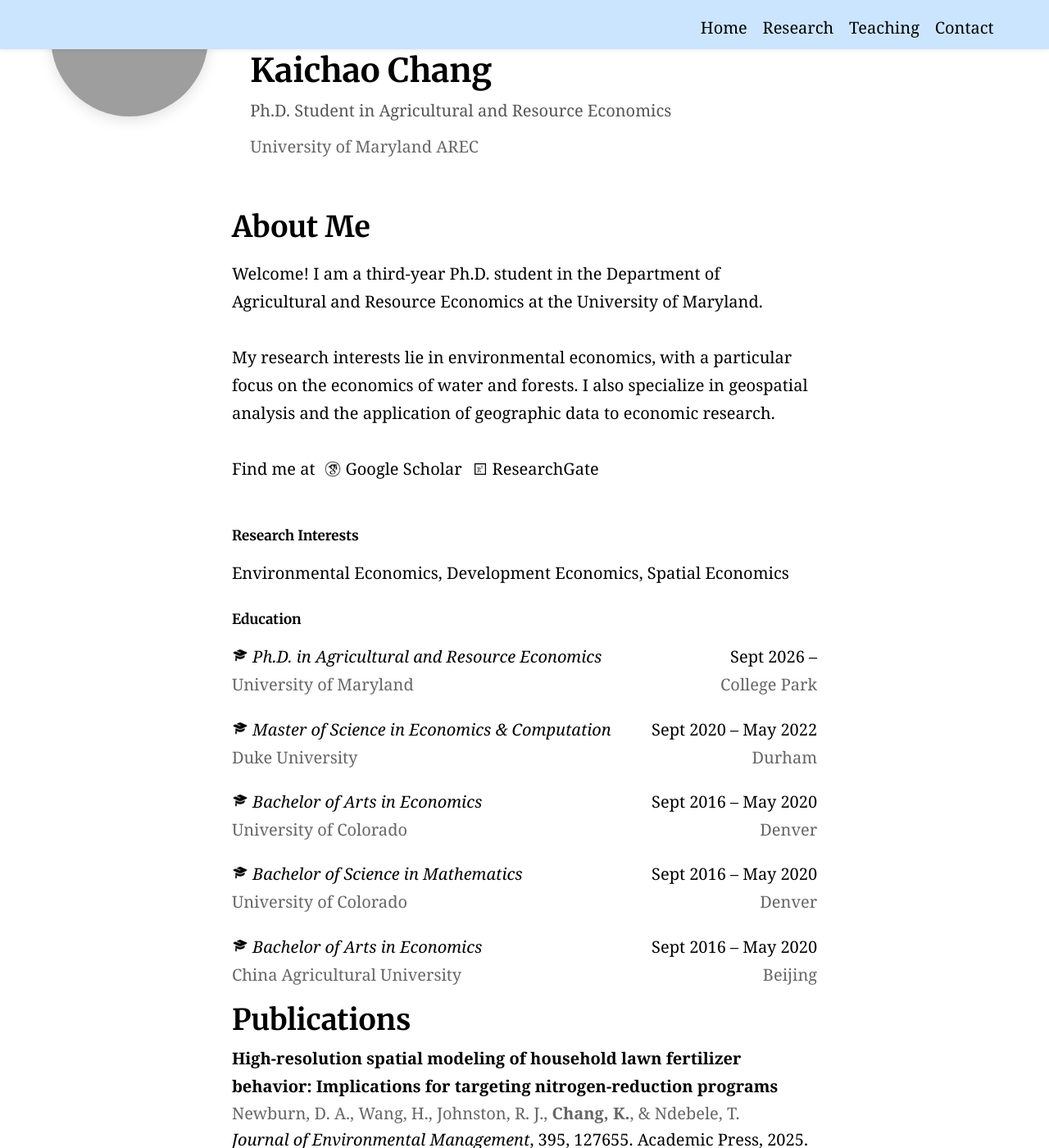
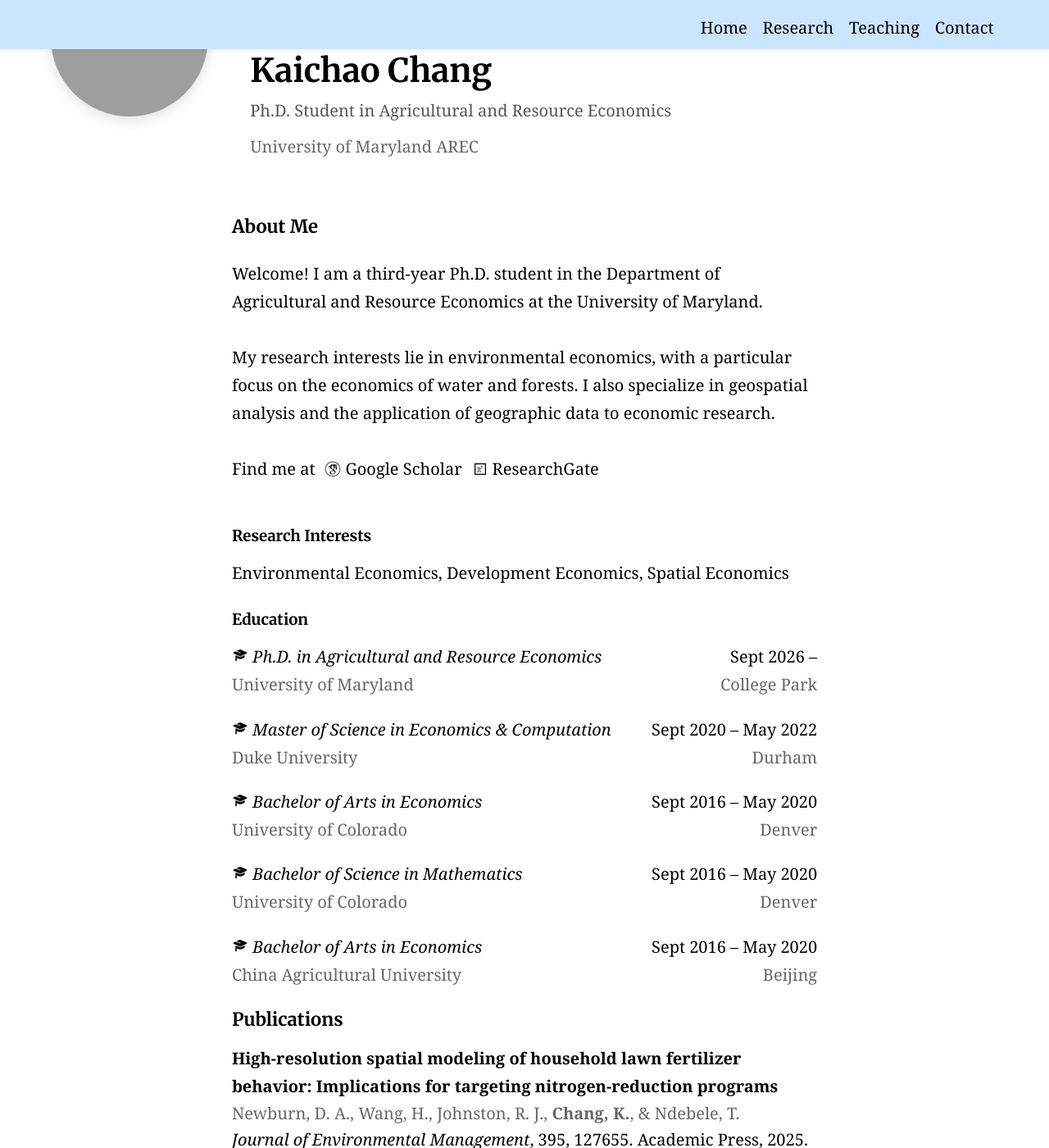
Before and after one commit to KaichaoChang/KaichaoChang.github.io, a Jekyll site: the page built from index.md, in a window 1280 px wide and 1400 px high, scrolled down 204 px. Shown: the whole window at 82% size. Built offline with Jekyll 4.4.1, drawn with Linux system fonts in a browser that asks for light colours; grey boxes are pictures that could not be loaded.

Commit message:
Resize headings: h2 to 1.3rem, h3 to 1.1rem
Co-Authored-By: Claude Sonnet 4.6 <noreply@anthropic.com>

```diff
--- a/_includes/site-styles.html
+++ b/_includes/site-styles.html
@@ -227,8 +227,12 @@
     margin-bottom: 1.5rem;
   }
 
+  .typeset h2 {
+    font-size: 1.3rem !important;
+  }
+
   .typeset h3 {
-    font-size: 1rem !important;
+    font-size: 1.1rem !important;
   }
 
   .education-university,
```
